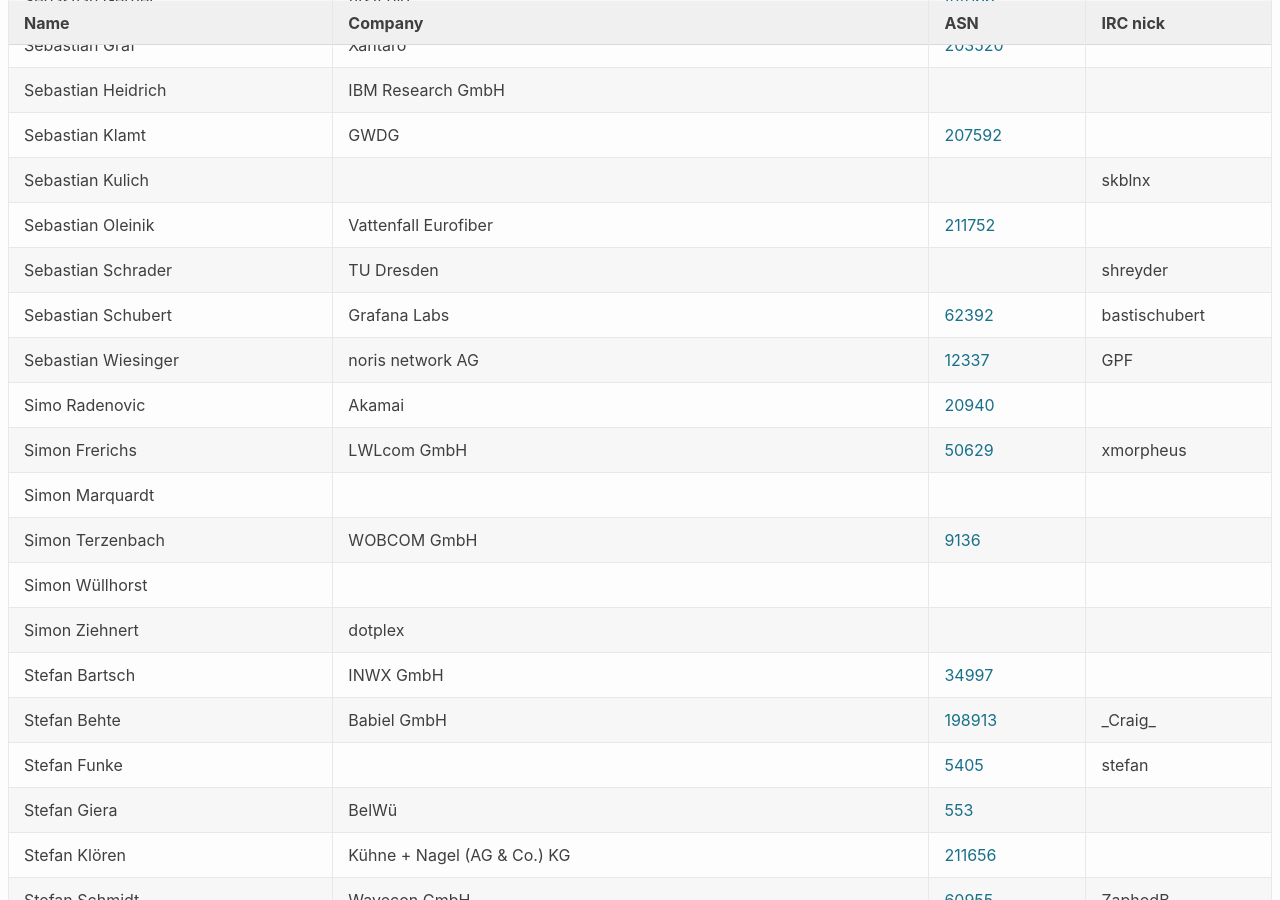
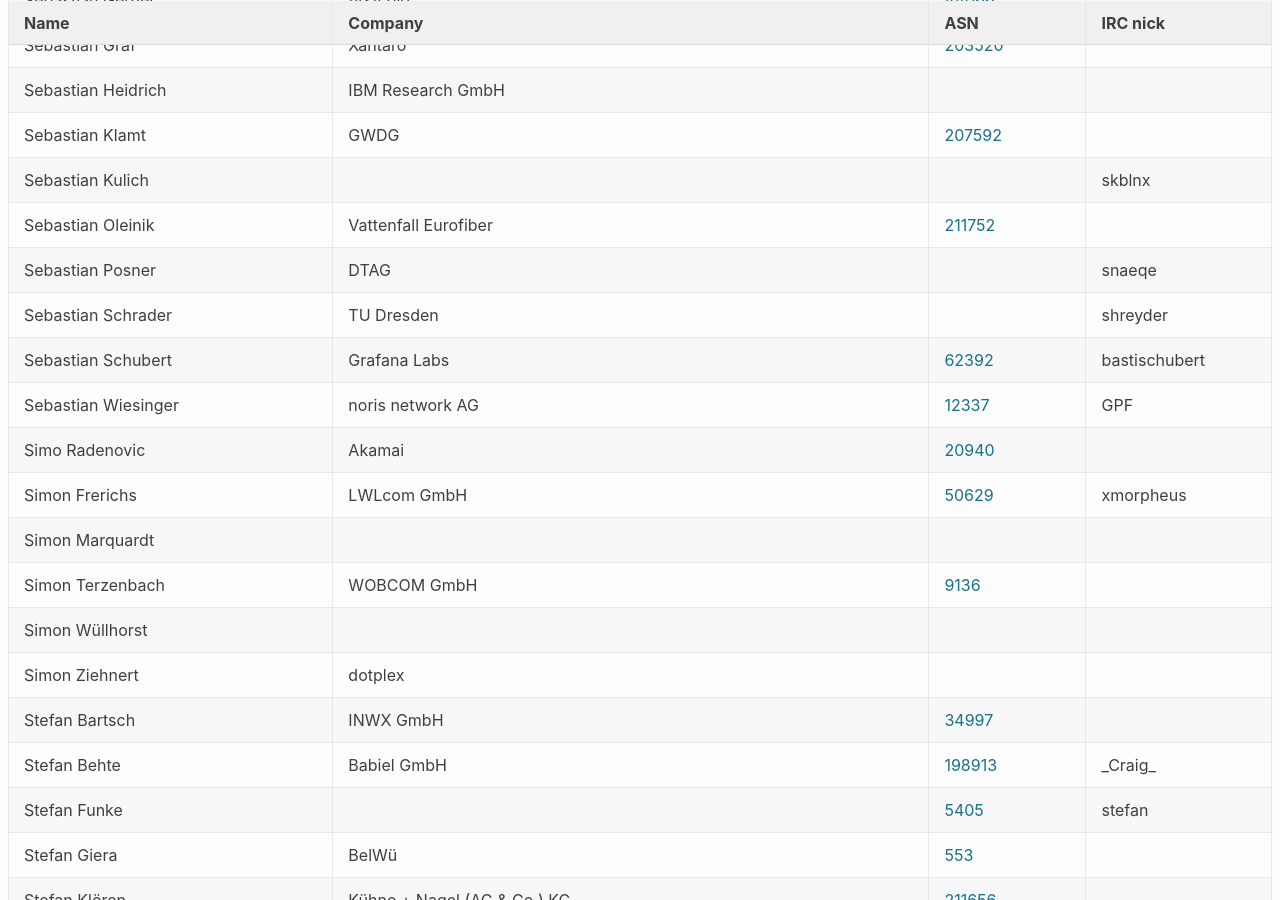
Before and after one commit to denog/pretix-attendeelist, a Jekyll site: the page built from denog15/index.md, in a window 1280 px wide and 900 px high, scrolled down 11134 px. Built offline with Jekyll 4.4.1, drawn with Linux system fonts in a browser that asks for light colours.

Commit message:
Latest data: Wed Oct 18 22:10:04 UTC 2023

```diff
--- a/_data/attendees_denog15_onsite.json
+++ b/_data/attendees_denog15_onsite.json
@@ -1494,6 +1494,12 @@
     "asn": "211752"
   },
   {
+    "name": "Sebastian Posner",
+    "company": "DTAG",
+    "irc": "snaeqe",
+    "asn": null
+  },
+  {
     "name": "Sebastian Schrader",
     "company": "TU Dresden",
     "irc": "shreyder",
```
